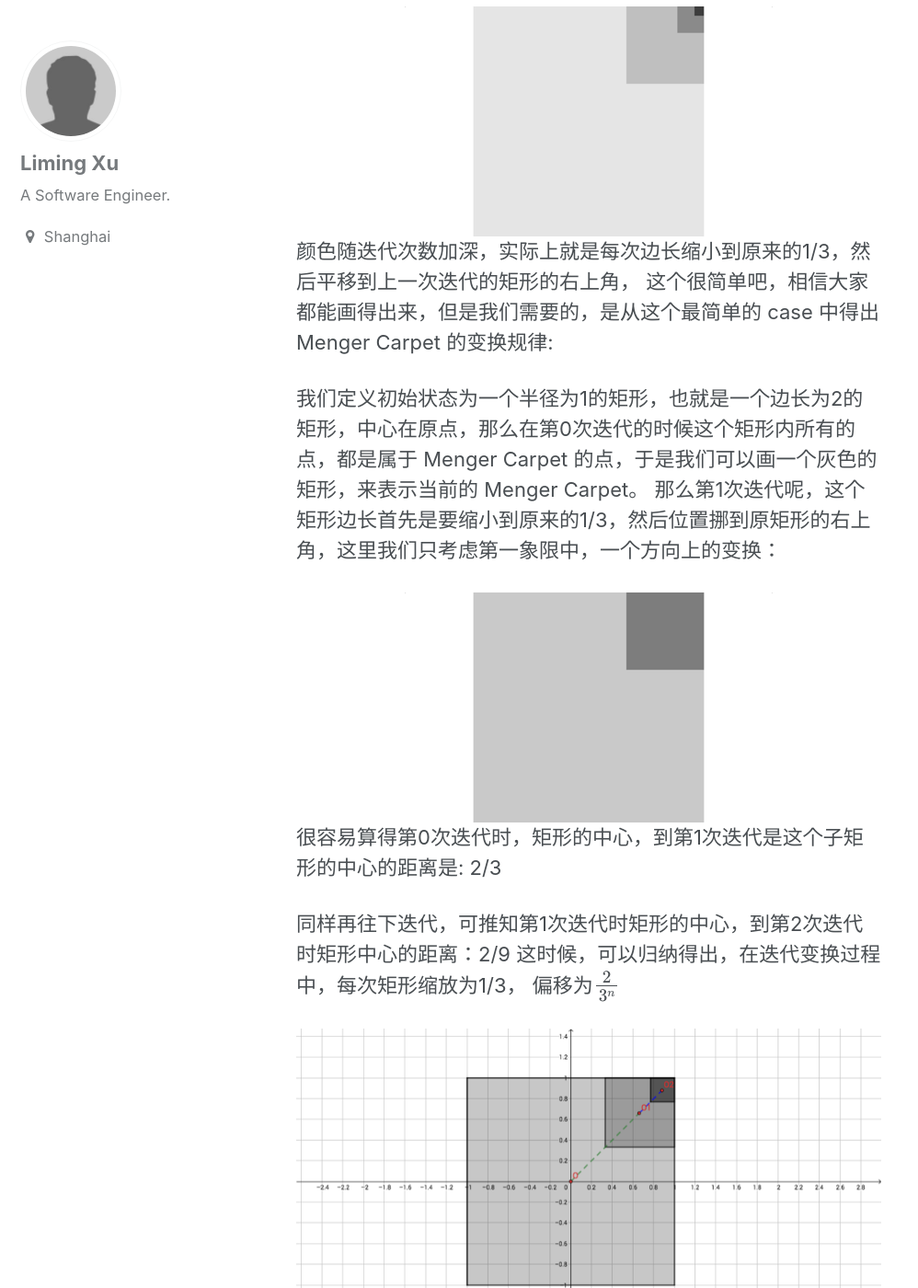
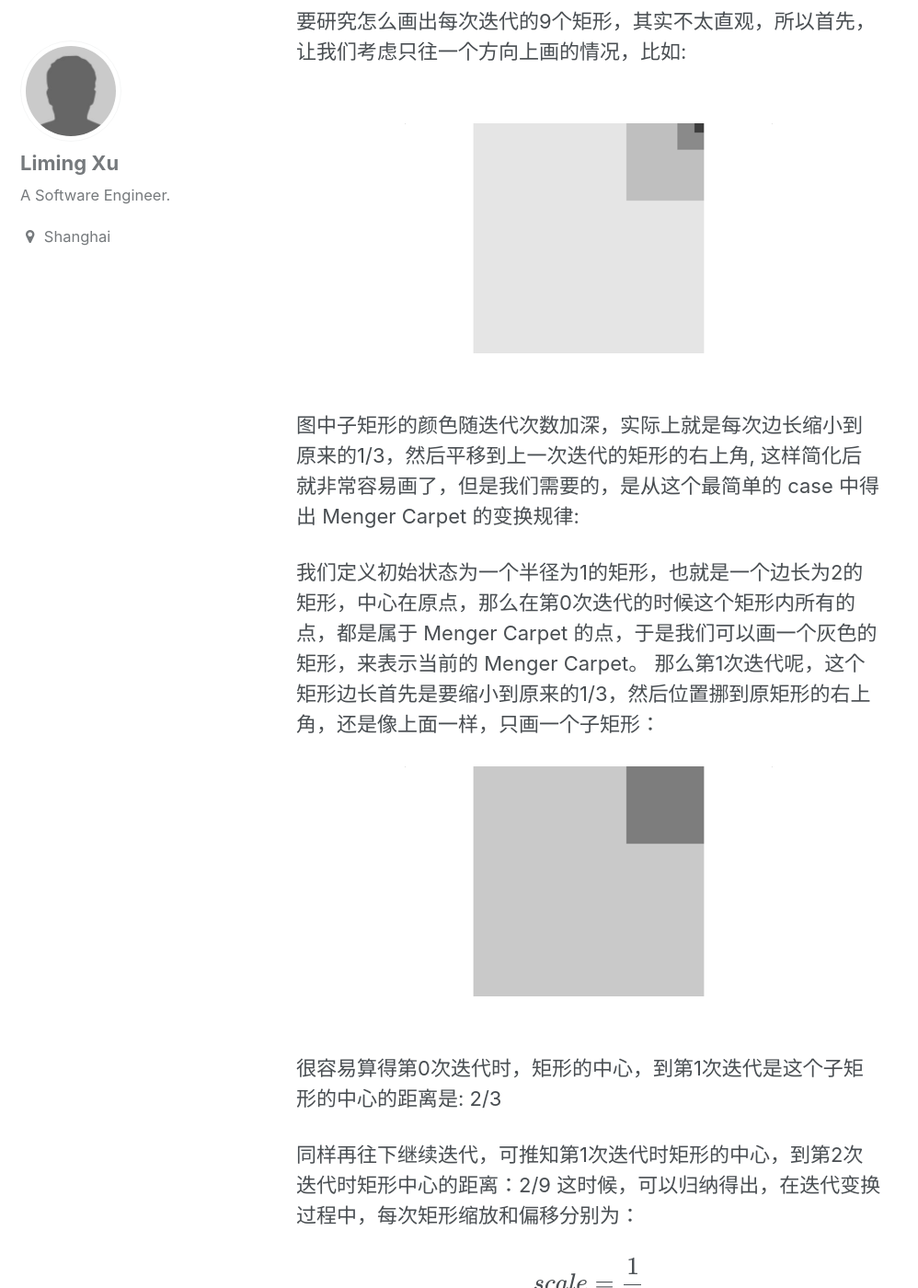
Before and after one commit to Evil-Ryu/evil-ryu.github.io, a Jekyll site: the page built from _posts/2017-12-10-menger-spone-introduction.md, in a window 1280 px wide and 1400 px high, scrolled down 2356 px. Shown: the whole window at 92% size, without its empty margins (0-998 px from the left). Built offline with Jekyll 4.4.1, drawn with Linux system fonts in a browser that asks for light colours; formulas are drawn with MathJax 3; some of the changed text lies outside the part shown.

````diff
--- a/_data/navigation.yml
+++ b/_data/navigation.yml
@@ -4,6 +4,8 @@ main:
     #url: https://mmistakes.github.io/minimal-mistakes/docs/quick-start-guide/
     #- title: "About"
     #url: https://mmistakes.github.io/minimal-mistakes/about/
+  - title: "home"
+    url: "https://evil-ryu.github.io/"
   - title: "Posts"
     url: /year-archive/
     #- title: "Sample Collections"
--- a/_posts/2017-12-10-menger-spone-introduction.md
+++ b/_posts/2017-12-10-menger-spone-introduction.md
@@ -4,17 +4,14 @@ categories:
   - Fractal
 date:   2017-12-10 19:30:42 +0800
 tags:
-  - alignment
-  - captions
-  - content
-  - css
-  - image
-  - markup
+  - Fractal
+  - Graphics
 ---
 <script type="text/javascript" async src="https://cdn.mathjax.org/mathjax/latest/MathJax.js?config=TeX-MML-AM_CHTML"> </script>
+
 <center><img src="/assets/images/menger/00.png"></center>
-
-Menger Carpet 是属于IFS类型的分形，也就是可以通过无穷次迭代变换来产生的分形,对于这类型的分形，我们通常使用 space-folding 的算法来生成，这个方法非常巧妙，而且与我们的剪纸异曲同工，这篇文章就以Menger Carpet为例，详细解释Space-Folding算法的推导过程。
+<br/>
+Menger Carpet 是属于IFS类型的分形，也就是可以通过无穷次迭代变换来产生的分形,对于这类型的分形，我们可以使用 space-folding 算法来生成，这个方法非常巧妙，而且与我们的剪纸异曲同工，这篇文章就以Menger Carpet为例，详细解释Space-Folding算法的推导过程。
 
 ## Distance Field
 基于距离场的绘制方法是本文要讲解的算法的基础，这里简单提一下理解 Space-folding 所需要的基本知识。
@@ -41,41 +38,48 @@ p.y = abs(p.y)
 
 有了前面的基础，我们来看看，如何通过空间折叠来得到 Menger Carpet.
 如下图所示，可以看出，Menger Carpet 的生成方式，可以看做是循环的将每个矩形，切分成边长为原来1/3，等大小的9个矩形，并将中间的抛弃，再接着对每个子矩形做同样的操作，无穷进行下去。
-
+<br/>
 <center><img src="/assets/images/menger/0.gif"></center>
-
+<br/>
 
 要研究怎么画出每次迭代的9个矩形，其实不太直观，所以首先，让我们考虑只往一个方向上画的情况，比如:
+<br/>
+<center><img src="/assets/images/menger/1.png"></center>
+<br/>
 
-<center><img src="/assets/images/menger/1.png"></center>
-
-颜色随迭代次数加深，实际上就是每次边长缩小到原来的1/3，然后平移到上一次迭代的矩形的右上角， 这个很简单吧，相信大家都能画得出来，但是我们需要的，是从这个最简单的 case 中得出 Menger Carpet 的变换规律:
+图中子矩形的颜色随迭代次数加深，实际上就是每次边长缩小到原来的1/3，然后平移到上一次迭代的矩形的右上角, 这样简化后就非常容易画了，但是我们需要的，是从这个最简单的 case 中得出 Menger Carpet 的变换规律:
 
 我们定义初始状态为一个半径为1的矩形，也就是一个边长为2的矩形，中心在原点，那么在第0次迭代的时候这个矩形内所有的点，都是属于 Menger Carpet 的点，于是我们可以画一个灰色的矩形，来表示当前的 Menger Carpet。
-那么第1次迭代呢，这个矩形边长首先是要缩小到原来的1/3，然后位置挪到原矩形的右上角，这里我们只考虑第一象限中，一个方向上的变换：
-
+那么第1次迭代呢，这个矩形边长首先是要缩小到原来的1/3，然后位置挪到原矩形的右上角，还是像上面一样，只画一个子矩形：
+<br/>
 <center><img src="/assets/images/menger/2.png"></center>
-
+<br/>
 
 很容易算得第0次迭代时，矩形的中心，到第1次迭代是这个子矩形的中心的距离是: 2/3
 
-同样再往下迭代，可推知第1次迭代时矩形的中心，到第2次迭代时矩形中心的距离：2/9
-这时候，可以归纳得出，在迭代变换过程中，每次矩形缩放为1/3， 偏移为$$2 \over 3^n$$
+同样再往下继续迭代，可推知第1次迭代时矩形的中心，到第2次迭代时矩形中心的距离：2/9
+这时候，可以归纳得出，在迭代变换过程中，每次矩形缩放和偏移分别为：
 
+$$scale = {1 \over 3}$$
+
+$$offset = {2 \over 3^n}$$
+
+<br/>
 <center><img src="/assets/images/menger/3.png"></center>
-
+<br/>
 
 有了这个公式，这时候我们可以迭代画出”只有一个子矩形“的情形了，那其他位置上的矩形怎么办呢，这就该让 Space-folding 出场了，还记得之前提到的”abs()"函数吗，我们将其余三个象限全部折叠到第一象限，之前一直在第一象限画的所有内容，全部被map到所有象限，在使用abs之后，我们惊喜地得到了这样的图形：
-
+<br/>
 <center><img src="/assets/images/menger/4.png"></center>
-
+<br/>
 
 
 但是我们还缺少x和y轴方向上十字形的区域，我们分开解决，先看y轴方向上的区域，第一个想法就是，我们继续利用空间折叠来填充，但是这时候如果沿$$x = -{1 \over 3}$$来折叠，会导致本来不该被画上东西的区域被画上，于是我们考虑另外一种方法：平移，以第二次迭代为例，我们只需要将$$[-1, {-{1 \over 3}}]$$的部分平移到$$[{-{1 \over 3}}, {1 \over 3}]$$即可， 于是我们成功得填充了y方向上的区域（这里故意在子矩形之间留了缝隙以便观察）：
+<br/>
+<center><img src="/assets/images/menger/5.png"></center>
+<br/>
+如果继续往下迭代，可知平移的规律为：
 
-<center><img src="/assets/images/menger/5.png"></center>
-
-如果继续往下迭代，可知平移的规律为：
 $$x=x+{2 \over 3^n} \qquad \text{if} \ \ x \le -{1 \over 3^n}$$
 
 
@@ -87,14 +91,14 @@ if(p.x > p.y)
 ```
 
 于是我们把x轴上的区域也填充上了：
-
+<br/>
 <center><img src="/assets/images/menger/6.png"></center>
-
+<br/>
 
 大功告成，让我们试试增加迭代次数：
-
+<br/>
 <center><img src="/assets/images/menger/7.png"></center>
-
+<br/>
 要注意的是，折叠的方向和顺序是不能随意颠倒的，这很容易想象，那么我们整个算法的折叠和变换的顺序是怎样的呢：
 
 **Loop：**
@@ -117,7 +121,7 @@ if(p.x > p.y)
 4. Scale & Offset
  	p = scale * p - scale * (scale - 1.0);
 ```
-
+注意上面的代码中，由于是基于距离场的计算，所以scale不是$$1 \over 3$$ 而是$$3$$。
 
 最有趣的在于，我们在不断迭代变换的循环中，竟然不用真正地去画任何东西，等到迭代完成，在当前点绘制任意的图元，就能得到整个Menger Carpet，比如在之前我们推导的时候每次都画方块表示当前的menger Carpet集合，其实画一个任何其他图形也没有问题，因为迭代到一定次数的时候，图元已经缩小到比一个像素还小了， 所以为了计算量考虑，我们都通常画最简单的图元， 比如圆形。
 
````
Also changed, not shown: index.html (+11 -1 lines), 2 other files.
